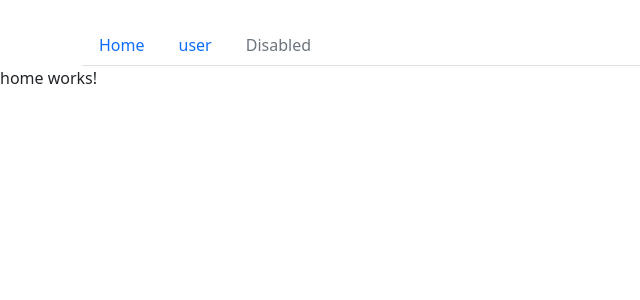
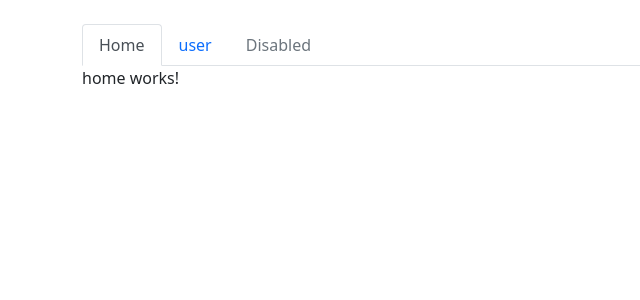
Before and after one commit to ManuDev03/angular-routing, an Angular app: page / in a window 1280 px wide. Shown: the top 300 px of the page, without its empty margins (0-640 px from the left). Built offline with nearby package versions, Linux system fonts and the light colour scheme.

Commit message:
styling active routerLink

```diff
--- a/src/app/app.component.html
+++ b/src/app/app.component.html
@@ -1,15 +1,18 @@
 <div class="container">
   <br>
-<ul class="nav nav-tabs">
+  <ul class="nav nav-tabs">
   <li class="nav-item">
-    <a class="nav-link" routerLink="">Home</a>
+    <a class="nav-link nav-item"  routerLink="" routerLinkActive="active"  [routerLinkActiveOptions]="{exact:true}" >Home</a>
   </li>
   <li class="nav-item">
-    <a class="nav-link" routerLink="user">user</a>
+    <a class="nav-link nav-item"   [routerLink]="['user']" routerLinkActive="active">user</a>
   </li>
   <li class="nav-item">
     <a class="nav-link disabled" href="#" tabindex="-1" aria-disabled="true">Disabled</a>
   </li>
+
 </ul>
+
+<router-outlet></router-outlet>
+
 </div>
-<router-outlet></router-outlet>
```
